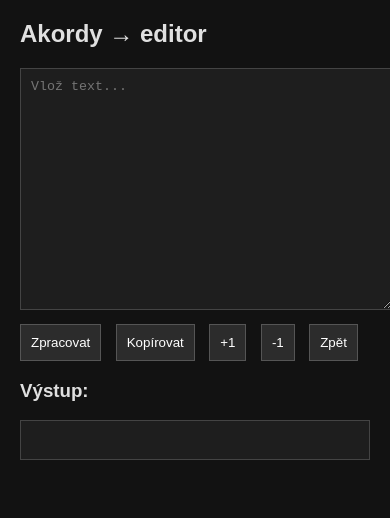
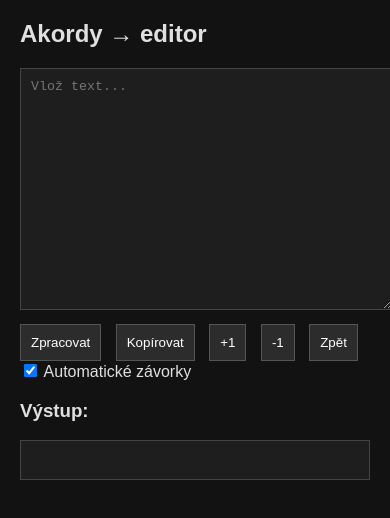
Before and after one commit to Berniocal/akordy, a plain HTML site: page index.html in a window 390 px wide. Both pictures are taken after a click on the button "Zpracovat". Drawn offline with Linux system fonts and the light colour scheme.

Commit message:
Add automatic brackets toggle to index.html
Added a checkbox for automatic brackets and updated related processing logic.

```diff
--- a/index.html
+++ b/index.html
@@ -43,6 +43,9 @@ button:hover {
     font-weight: bold;
     cursor: pointer;
 }
+label {
+    margin-left: 10px;
+}
 </style>
 </head>
 <body>
@@ -56,6 +59,11 @@ button:hover {
 <button onclick="transpose(1)">+1</button>
 <button onclick="transpose(-1)">-1</button>
 <button onclick="undo()">Zpět</button>
+
+<label>
+    <input type="checkbox" id="wrapToggle" checked>
+    Automatické závorky
+</label>
 
 <h3>Výstup:</h3>
 <div id="output" class="output" contenteditable="true"></div>
@@ -79,14 +87,18 @@ function undo() {
     document.getElementById("output").innerHTML = last;
 }
 
-// ===== parser (původní) =====
+// ===== parser =====
 function processText() {
+
+    let wrap = document.getElementById("wrapToggle").checked;
     let text = document.getElementById("input").value;
+
     let result = "";
     let i = 0;
 
     while (i < text.length) {
 
+        // EXISTUJÍCÍ [akord] → vždy zachovat
         if (text[i] === "[") {
             let end = text.indexOf("]", i);
             if (end !== -1) {
@@ -97,7 +109,8 @@ function processText() {
             }
         }
 
-        if (/[A-H]/.test(text[i])) {
+        // NOVÝ akord → jen pokud je zapnuto
+        if (wrap && /[A-H]/.test(text[i])) {
 
             let chord = text[i];
             i++;
@@ -197,7 +210,7 @@ function cycleChord(el) {
     }
 }
 
-// ===== transpozice (jen span.chord!) =====
+// ===== transpozice (jen akordy) =====
 function transpose(step) {
     saveState();
 
@@ -213,7 +226,7 @@ function transpose(step) {
     });
 }
 
-// ===== transpozice jednoho =====
+// ===== transpozice =====
 function transposeChord(chord, step) {
 
     let parsed = splitChord(chord);
```
